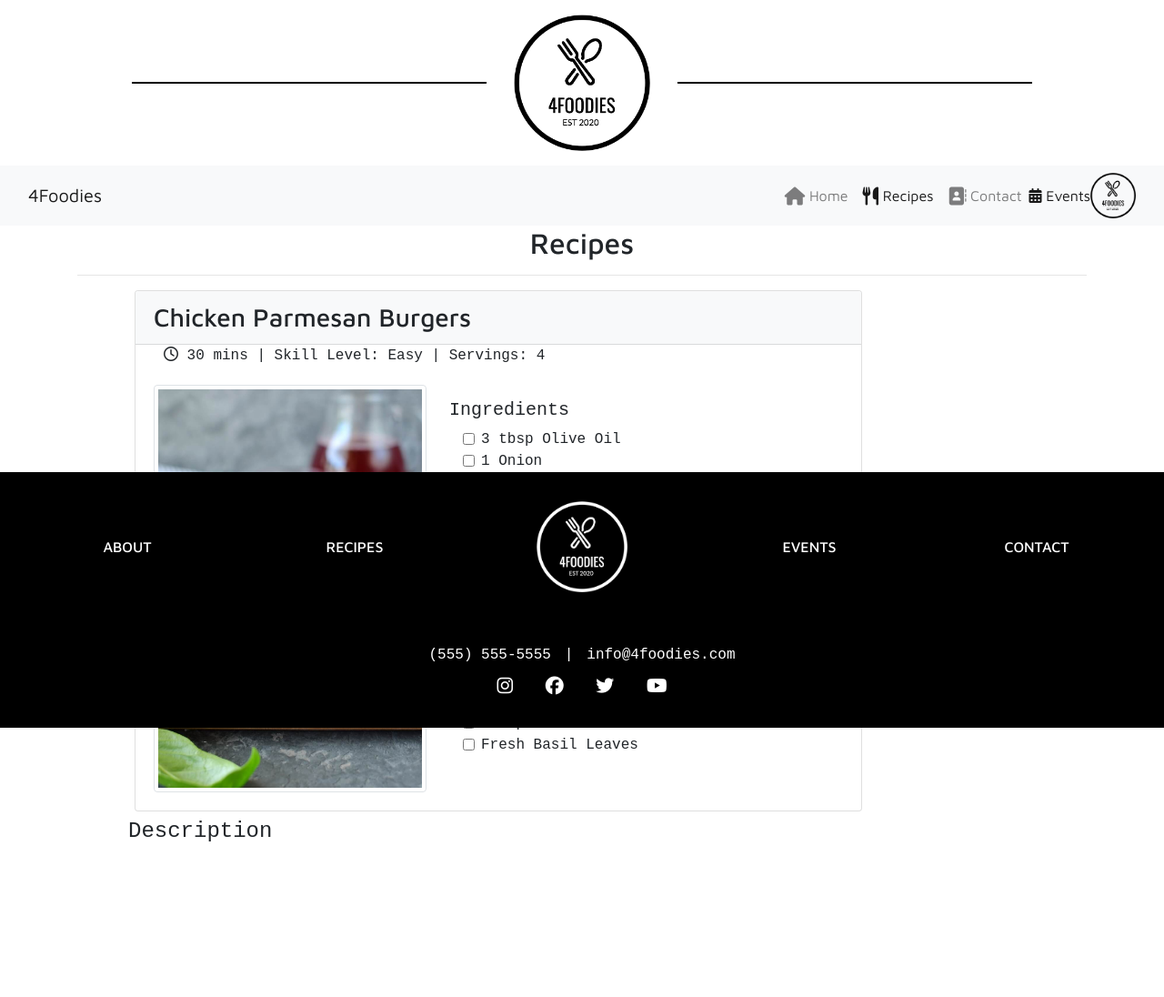
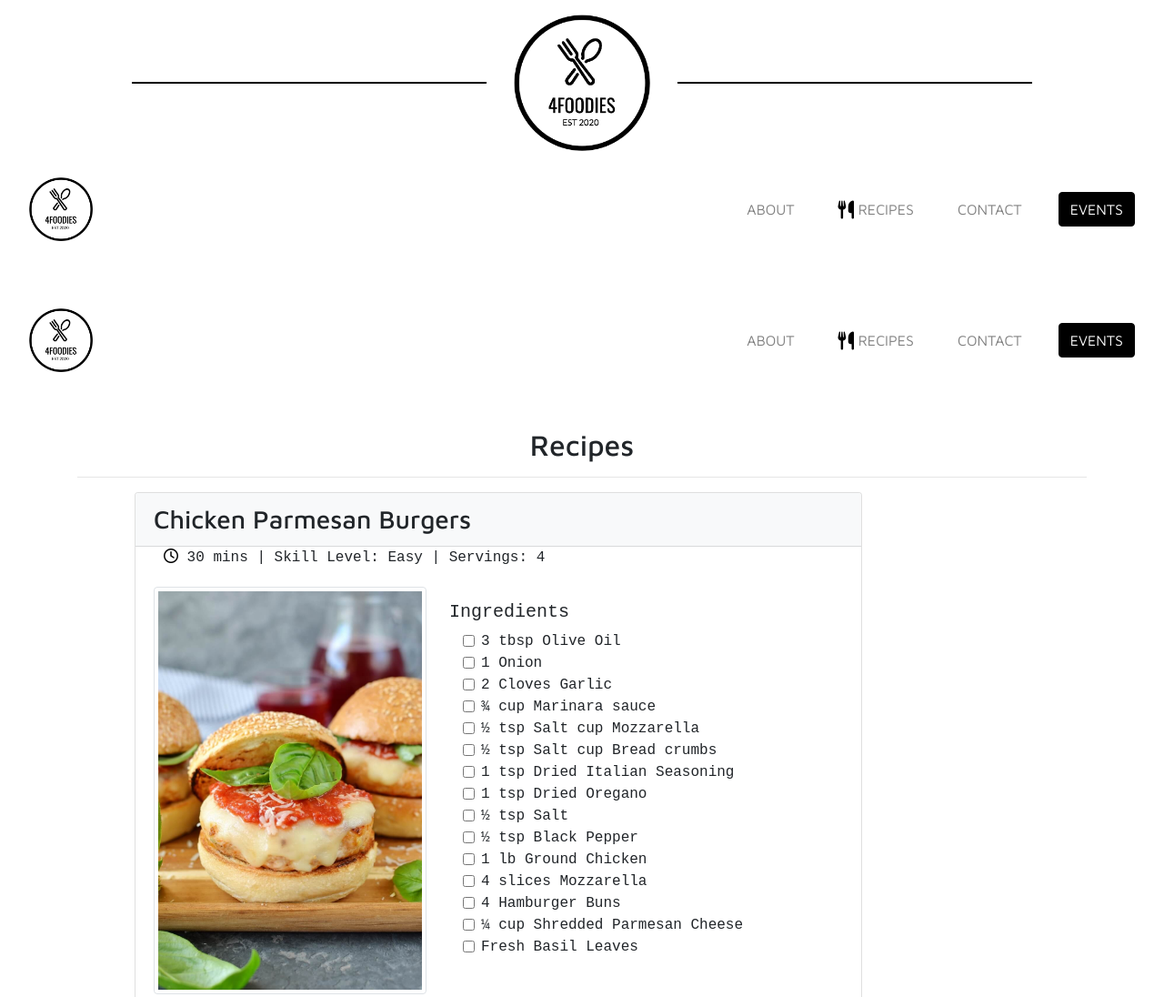
Before and after one commit to ancheetah/4foodies, a plain HTML site: page recipes-template.html in a window 1280 px wide. Shown: the top 1096 px of the page at 91% size. Before the commit the page ends 945 px from the top, so only its background shows below. Drawn offline with nearby package versions, Linux system fonts and the light colour scheme; a web font is replaced by a local one.

Commit message:
header, footer, navbar styling and responsive

```diff
--- a/css/style.css
+++ b/css/style.css
@@ -1,8 +1,13 @@
+/* 4Foodies Stylesheet */
+
 body {
     font-family: 'Nanum Gothic Coding', courier-new, monospace;
 }
 
-.navbar,h1,h2,h3 {
+.navbar,
+h1,
+h2,
+h3 {
     font-family: 'Maven Pro', Arial, sans-serif;
 }
 
@@ -17,8 +22,18 @@ header hr {
 }
 
 /* Navbar */
-.navbar {
-    /* text-transform: uppercase; */
+.events-btn {
+    background: black;
+    border-color: black;
+}
+
+.navbar-toggler {
+    border: none;
+}
+
+/* Icons */
+.fa {
+    color: black;
 }
 
 /* Footer Styling */
@@ -32,9 +47,14 @@ header hr {
 }
 
 .footer-nav {
-    text-transform: uppercase;
     font-family: 'Maven Pro', Arial, sans-serif;
     font-weight: 500;
+}
+
+@media (max-width: 700px) {
+    #footerLogo, hr {
+        display: none;
+    }
  }
 
 /* Social Media Icons */
@@ -44,11 +64,6 @@ header hr {
     line-height: 1.5em;
 }
 
-
-/* .navbar-dark {
-    background-color: #f5f0f7;
-} */
-
 /* Ingredients List */
 input[type=checkbox]:checked+label.strikethrough {
     text-decoration: line-through;
--- a/recipes-template.html
+++ b/recipes-template.html
@@ -20,6 +20,7 @@
 
     <!-- Site Header -->
   <header>
+
     <div class="container-fluid">
         <div class="row h-auto d-flex align-items-center">
 
@@ -28,10 +29,9 @@
             </div>
 
             <!-- Logo -->
-          <div class="col-auto media">
-            <a href="index.html">
-              <img src="img/4Foodies-logo.png" class="image-fluid my-3" width="150" height="150" alt="4foodies logo" />
-            </a>
+            <div class="col-auto">
+                <img src="img/4Foodies-logo.png" class="image-fluid my-3" width="150" height="150"
+                    alt="4foodies logo" />
             </div>
 
             <div class="col">
@@ -40,35 +40,102 @@
 
         </div>
     </div>
+
 </header>
 
-  <nav class="navbar navbar-expand-sm navbar-light bg-light align-right sticky-top">
-    <div class="container-fluid">
-      <a class="navbar-brand" href="#">4Foodies</a>
-      <button class="navbar-toggler" type="button" data-toggle="collapse" data-target="#navbarNav"
-        aria-controls="navbarNav" aria-expanded="false" aria-label="Toggle navigation">
+
+<!-- Navbar -->
+<nav class="navbar navbar-expand-sm navbar-light bg-white sticky-top mb-5">
+
+    <!-- Small Logo -->
+    <a class="navbar-brand px-3" href="#">
+        <img src="img/4Foodies-logo.png" height="70" width="70" alt="4foodies logo" />
+    </a>
+
+    <!-- Hamburger Icon -->
+    <button class="navbar-toggler" type="button" data-toggle="collapse" data-target="#foodiesNavbar"
+        aria-controls="foodiesNavbar" aria-expanded="false" aria-label="Toggle navigation">
         <span class="navbar-toggler-icon"></span>
     </button>
-      <div class="collapse navbar-collapse" id="navbarNav">
-        <ul class="navbar-nav ml-auto">
-          <li class="nav-item">
-            <a class="nav-link" href="/index.html"><i class="fa fa-home fa-lg"></i> Home</a>
+
+    <!-- Links -->
+    <div class="collapse navbar-collapse" id="foodiesNavbar">
+
+        <ul class="navbar-nav ml-auto text-uppercase">
+
+            <li class="nav-item mx-3">
+                <a class="nav-link" href="about.html">About</a>
             </li>
-          <li class="nav-item active">
-            <a class="nav-link" href="#"><i class="fa fa-cutlery fa-lg" aria-hidden="true"></i>
+
+            <li class="nav-item mx-3">
+                <a class="nav-link" href="recipes.html"><i class="fa fa-cutlery fa-lg" aria-hidden="true"></i>
                     Recipes</a>
             </li>
-          <li class="nav-item">
-            <a class="nav-link" href="/contactus.html"><i class="fa fa-address-book fa-lg"></i> Contact</a>
+
+            <li class="nav-item mx-3">
+                <a class="nav-link" href="contactus.html">Contact</a>
             </li>
+
         </ul>
-        <span class="navbar-text align-right">
+
+        <!-- <span class="navbar-text align-right">
       <a role="button" data-toggle="modal" data-target="#bookEvent"><i class="fa fa-calendar"></i> Events</a>
-        </span>
-        <a><img src="./img/4Foodies-logo.png" height="50" width="50" alt="foodiesLogo" /></a>
-      </div>
+    </span> -->
+
+        <!-- Events Button -->
+        <a href="events.html"><button class="events-btn btn btn-md btn-dark text-uppercase mx-3"
+                type="button">Events</button></a>
+
     </div>
 </nav>
+
+
+  <!-- Navbar -->
+  <nav class="navbar navbar-expand-md navbar-light bg-white sticky-top mb-5">
+
+      <!-- Small Logo -->
+      <a class="navbar-brand px-3" href="#">
+          <img src="img/4Foodies-logo.png" height="70" width="70" alt="4foodies logo" />
+      </a>
+
+      <!-- Hamburger Icon -->
+      <button class="navbar-toggler" type="button" data-toggle="collapse" data-target="#foodiesNavbar"
+          aria-controls="foodiesNavbar" aria-expanded="false" aria-label="Toggle navigation">
+          <span class="navbar-toggler-icon"></span>
+      </button>
+
+      <!-- Links -->
+      <div class="collapse navbar-collapse" id="foodiesNavbar">
+
+          <ul class="navbar-nav ml-auto text-uppercase">
+
+              <li class="nav-item mx-3">
+                  <a class="nav-link" href="about.html">About</a>
+              </li>
+
+              <li class="nav-item mx-3">
+                  <a class="nav-link" href="recipes.html"><i class="fa fa-cutlery fa-lg" aria-hidden="true"></i>
+                      Recipes</a>
+              </li>
+
+              <li class="nav-item mx-3">
+                  <a class="nav-link" href="contactus.html">Contact</a>
+              </li>
+
+          </ul>
+
+          <!-- <span class="navbar-text align-right">
+        <a role="button" data-toggle="modal" data-target="#bookEvent"><i class="fa fa-calendar"></i> Events</a>
+      </span> -->
+
+          <!-- Events Button -->
+          <a href="events.html"><button class="events-btn btn btn-md btn-dark text-uppercase mx-3"
+                  type="button">Events</button></a>
+
+      </div>
+  </nav>
+
+
   <div class="container">
     <div class="row">
       <div class="col-12">
@@ -167,20 +234,23 @@
 
   <!-- Site Footer -->
   <footer>
-    <div class="site-footer container-fluid fixed-bottom">
+
+    <div class="site-footer container-fluid mt-5 py-2">
 
         <!-- Links -->
-      <nav class="nav nav-justified footer-nav mt-4 d-flex align-items-center justify-content-center nav-fill">
-        <a class="nav-link" href="about.html">About</a>
-        <a class="nav-link" href="#">Recipes</a>
-        <a class="nav-link" href="#"><img href="index.html" src="img/4Foodies-logo-white.png" width="100" height="100" /></a>
-        <a class="nav-link" href="#">Events</a>
-        <a class="nav-link" href="contactus.html">Contact</a>
+        <nav class="nav nav-justified footer-nav mt-4 d-flex align-items-center justify-content-center
+                nav-fill text-uppercase d-flex flex-column flex-sm-row">
+            <a class="nav-link mx-3" href="about.html">About</a>
+            <a class="nav-link mx-3" href="#">Recipes</a>
+            <a class="nav-link mx-3" id="footerLogo" href="#"><img src="img/4Foodies-logo-white.png" width="100"
+                    height="100" /></a>
+            <a class="nav-link mx-3" href="#">Events</a>
+            <a class="nav-link mx-3" href="contactus.html">Contact</a>
         </nav>
 
         <!-- Contact Info -->
         <div class="row footer-contact mt-5">
-        <div class="col-md text-center">
+            <div class="col text-center">
                 <p class="mb-0">
                     <a href="tel:5555555555">(555) 555-5555</a>
                     <span class="mx-2 text-white" style="font-family: Arial">|</span>
@@ -192,17 +262,19 @@
         <!-- Social Media -->
         <div class="row footer-social mb-4">
             <div class="col text-center mx-auto">
-          <a class="btn" href="http://instagram.com/" target="blank_"><i class="fab fa-instagram"></i></a>
-          <a class="btn" href="http://facebook.com/" target="blank_"><i class="fab fa-facebook"></i></a>
-          <a class="btn" href="http://twitter.com/" target="blank_"><i class="fab fa-twitter"></i></a>
-          <a class="btn" href="http://youtube.com/"><i class="fab fa-youtube"></i></a>
+                <a class="btn" href="http://instagram.com/" target="blank_"><i class="fa fab fa-instagram"></i></a>
+                <a class="btn" href="http://facebook.com/" target="blank_"><i class="fa fab fa-facebook"></i></a>
+                <a class="btn" href="http://twitter.com/" target="blank_"><i class="fa fab fa-twitter"></i></a>
+                <a class="btn" href="http://youtube.com/"><i class="fa fab fa-youtube"></i></a>
             </div>
         </div>
 
     </div>
+
 </footer>
 
-  <!-- Query must come first, then Popper.js, then the Bootstrap JavaScript plugins.-->
+
+    <!-- Bootstrap Dependencies -->
   <script src="node_modules/jquery/dist/jquery.slim.min.js"></script>
   <script src="node_modules/popper.js/dist/umd/popper.min.js"></script>
   <script src="node_modules/bootstrap/dist/js/bootstrap.min.js"></script>
```
Also changed, not shown: contactus.html (+58 -35 lines), index.html (+34 -36 lines). Lines whose indentation alone changed are shown as unchanged.
